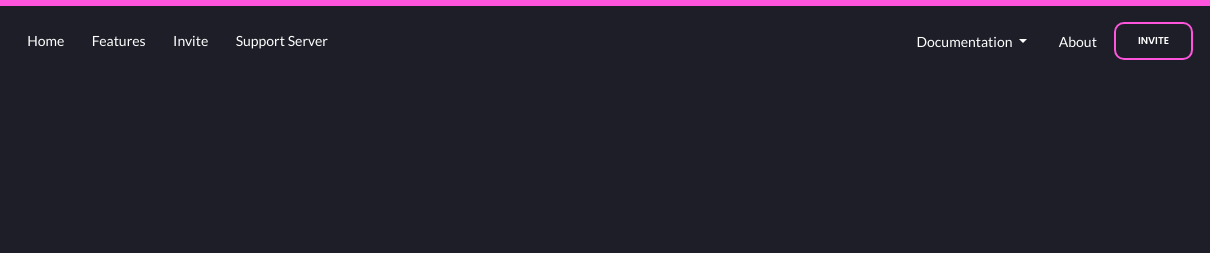
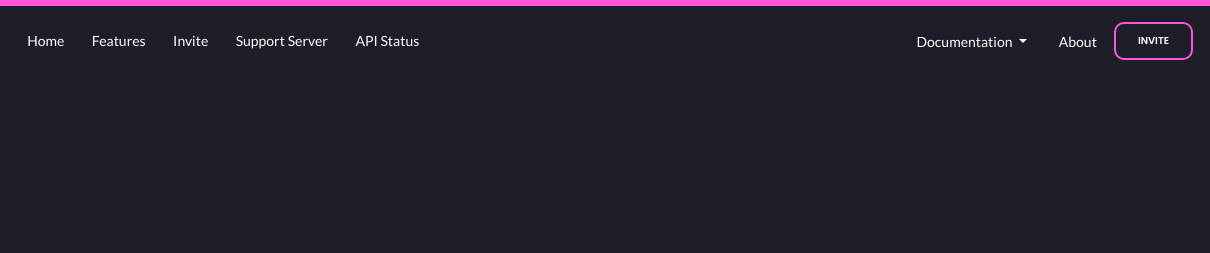
Before and after one commit to MusiqueBot/musique-site, a plain HTML site: page index.html in a window 1280 px wide. Shown: the top 253 px of the page, 70-1280 px from the left. Drawn offline with nearby package versions, Linux system fonts and the light colour scheme.

Commit message:
Update index.html

```diff
--- a/index.html
+++ b/index.html
@@ -38,6 +38,9 @@
             </li>
             <li class="nav-item">
                 <a class="nav-link" href="https://discord.gg/f4H6ZTVRCE" target="_blank">Support Server</a>
+            </li>
+            <li class="nav-item">
+                <a class="nav-link" href="https://musiquebot1.statuspage.io/" target="_blank">API Status</a>
             </li>
         </ul>
         <div class="nav-item dropdown">
```
